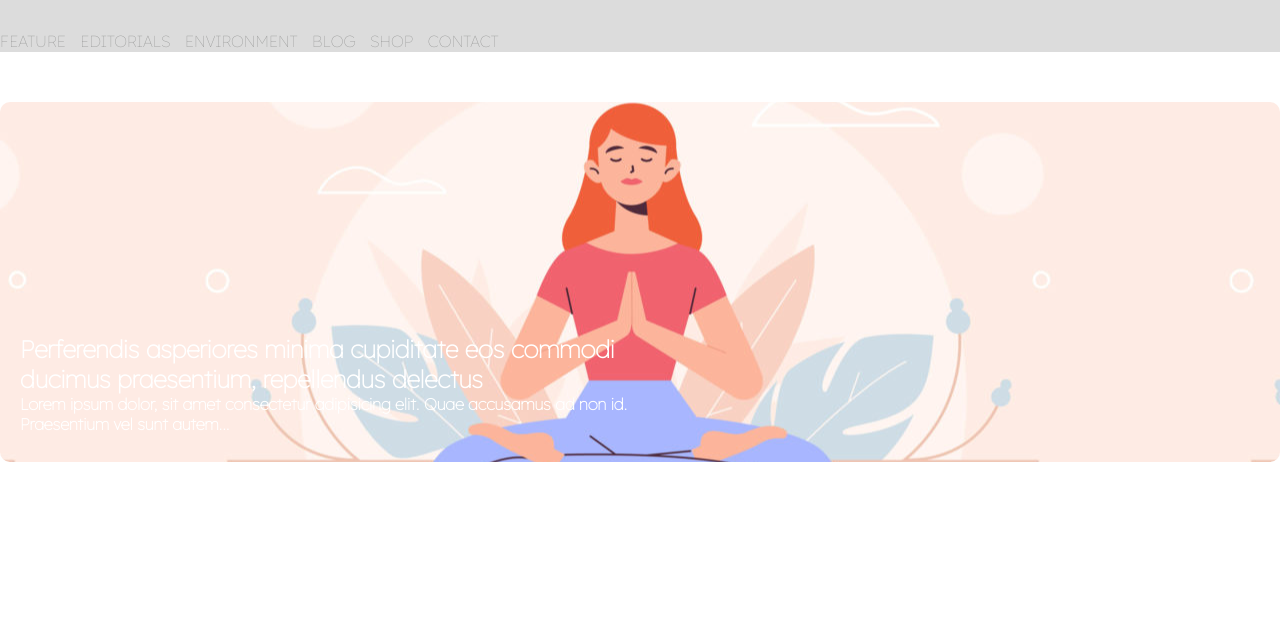
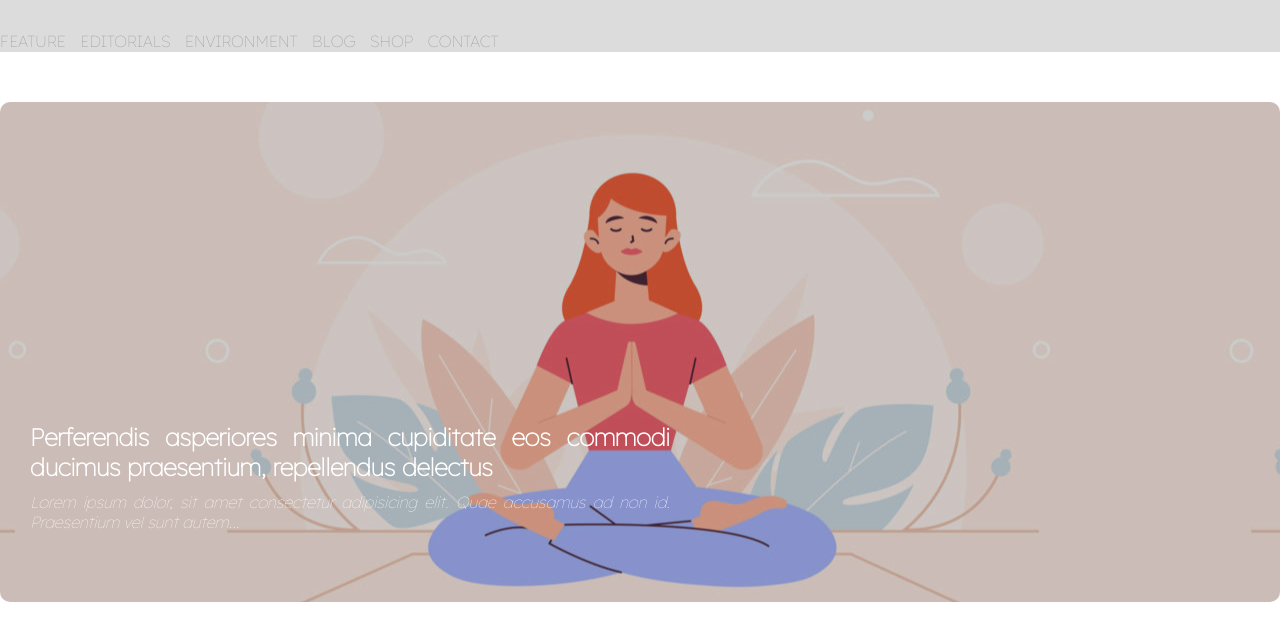
Before and after one commit to SaraPasinato/htmlcss-wp, a plain HTML site: page index.html in a window 1280 px wide. Shown: the part 78-718 px from the top of the page. Drawn offline with Linux system fonts and the light colour scheme.

Commit message:
Set header

```diff
--- a/css/style.css
+++ b/css/style.css
@@ -60,19 +60,31 @@ img{
     background-image:url(".././img/banner.jpg");
     background-repeat:cover;
     background-position:center;
-    height: 360px;
-    margin: 50px 0;
+    opacity: 100%;
+    height: 500px;
+    margin: 50px 0px;
     border-radius: 10px;
-    position:relative;
+    position: relative;
+    box-shadow:inset 0 0 0 2000px rgba(0, 0, 0, 0.2);
 }
 
+
 #box-item{
+
     height:30%;
     width: 50%;
 
     position: absolute;
     bottom: 0;
     left: 0;
-    margin:20px;
+    margin:30px;
+    text-align: justify;
     color: white;
 }
+
+
+#box-item p{
+    padding-top: 10px;
+    font-style: italic;
+    font-weight:500;
+}
--- a/index.html
+++ b/index.html
@@ -40,15 +40,18 @@
         <div class="container">
             <!-- Hero section -->
             <section id="hero">
+
                 <div id="box-item">
-                    <h2>Perferendis asperiores minima cupiditate eos commodi ducimus praesentium, repellendus delectus</h2>
-                    <h4>Lorem ipsum dolor, sit amet consectetur adipisicing elit. Quae accusamus ad non id. Praesentium vel sunt autem...</h4>
+                    <h2>Perferendis asperiores minima cupiditate eos commodi ducimus praesentium, repellendus delectus
+                    </h2>
+                    <p>Lorem ipsum dolor, sit amet consectetur adipisicing elit. Quae accusamus ad non id. Praesentium
+                        vel sunt autem...</p>
                 </div>
             </section>
             <section id="leadership">
-                    <!-- Leadership section-->
-                    <!-- Inner header-->
-                    <!-- Section columns with 3 div col-->
+                <!-- Leadership section-->
+                <!-- Inner header-->
+                <!-- Section columns with 3 div col-->
             </section>
         </div>
 
```
